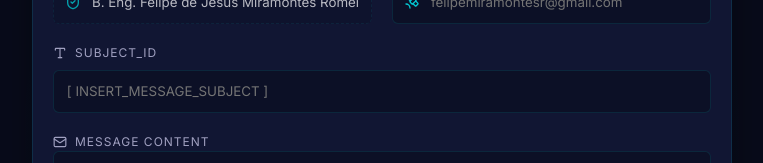
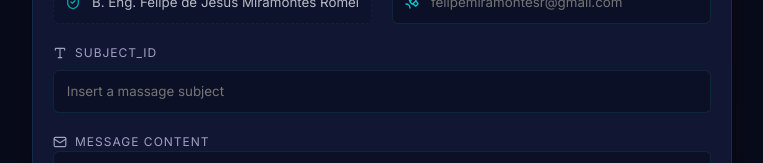
Before and after one commit to felipemiramontesr/mailer, a Vue app: page / in a window 1280 px wide. Shown: the part 248-411 px from the top of the page, without its empty margins (258-1021 px from the left). Built offline with nearby package versions, Linux system fonts and the light colour scheme.

Commit message:
feat: refine subject placeholder to exact user string V3.2.1

```diff
--- a/src/components/EmailForm.vue
+++ b/src/components/EmailForm.vue
@@ -139,7 +139,7 @@ const sendEmail = async () => {
 
       <div class="input-group">
         <label><Type :size="14" /> SUBJECT_ID</label>
-        <input v-model="form.subject" type="text" placeholder="[ INSERT_MESSAGE_SUBJECT ]" required />
+        <input v-model="form.subject" type="text" placeholder="Insert a massage subject" required />
       </div>
 
       <div class="message-section">
```
